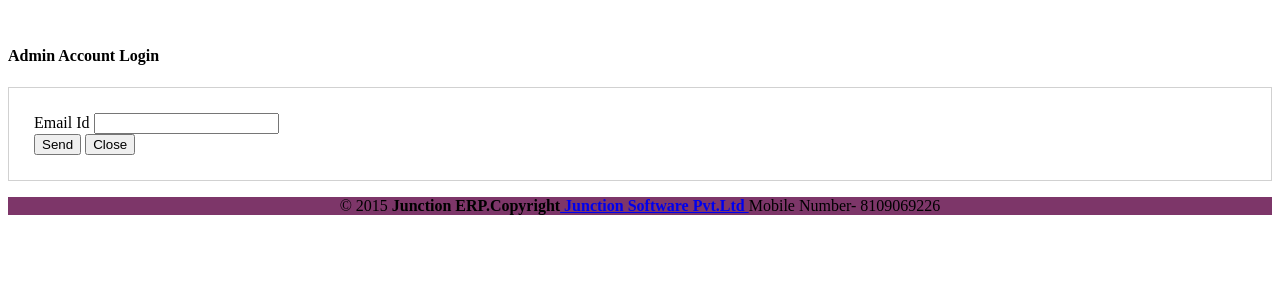
After one commit to junctiontech/appmanager, a CodeIgniter app: page /appmanager/index.php/login/reset_password_view in a window 1280 px wide. The commit adds this page. Shown: the top 300 px of the page. Run offline with CodeIgniter, Linux system fonts and the light colour scheme; some libraries are stand-ins or nearby versions.

Commit message:
impliment code for reset password

```diff
--- a/application/controllers/login.php
+++ b/application/controllers/login.php
@@ -490,4 +490,111 @@ Class Login extends CI_Controller {
 		$this->session->sess_destroy();
 		redirect('login');
 	}
+
+	function reset_password_view()
+	{
+		$this->load->view('reset_password',$this->data);
+		$this->parser->parse('include/footer_dashboard',$this->data);
+	}
+
+	function reset_password()
+	{
+		$UserEmail=$this->input->post('usermailid');
+		$EmailOrg=$this->login_model->get_reset_password('organizations',array('email'=>$UserEmail));
+		$code=substr(md5(microtime()),rand(0,26),5);
+		if($EmailOrg)
+		{
+			$updatePassword=$this->login_model->set_reset_password('organizations',array('email'=>$UserEmail),array('password'=>$code));
+		}
+		else
+		{
+			$EmailRegApp=$this->login_model->set_reset_password('registered_application',array('email'=>$UserEmail));
+			if($EmailRegApp)
+			{
+				$updatePassword=$this->login_model->set_reset_password('registered_application',array('email'=>$UserEmail),array('password'=>$code));
+			}
+		}
+		if($updatePassword)
+		{
+			$subject=" Zero Erp:- Reset Your Password ";
+			$message= " <html><body><h3>Hello: Administrator </h3><p> Please Use This Temporary Password And Reset Your Password <br> Temporary:- <b>$code  </b><br> </p><p><h3>Please Click In This Link And Activate Your Account  :)</h3></p><p> http://junctiondev.cloudapp.net/appmanager/login/activate_org/$json->registration_id/$code_application_id</p></body></html>";
+			$name='Junction Software Pvt Ltd';
+			/*
+			 This example shows settings to use when sending via Google's Gmail servers.
+			 */
+			//SMTP needs accurate times, and the PHP time zone MUST be set
+			//This should be done in your php.ini, but this is how to do it if you don't have access to that
+			date_default_timezone_set('Etc/UTC');
+
+			require 'PHPMailer/PHPMailerAutoload.php';
+
+			//Create a new PHPMailer instance
+			$mail = new PHPMailer;
+
+			//Tell PHPMailer to use SMTP
+			$mail->isSMTP();
+
+			//Enable SMTP debugging
+			// 0 = off (for production use)
+			// 1 = client messages
+			// 2 = client and server messages
+			$mail->SMTPDebug = 0;
+
+			//Ask for HTML-friendly debug output
+			$mail->Debugoutput = 'html';
+
+			//Set the hostname of the mail server
+			$mail->Host = 'smtp.gmail.com';
+
+			//Set the SMTP port number - 587 for authenticated TLS, a.k.a. RFC4409 SMTP submission
+			$mail->Port = 587;
+
+			//Set the encryption system to use - ssl (deprecated) or tls
+			$mail->SMTPSecure = 'tls';
+
+			//Whether to use SMTP authentication
+			$mail->SMTPAuth = true;
+
+			//Username to use for SMTP authentication - use full email address for gmail
+			$mail->Username = "dev4junction@gmail.com";
+
+			//Password to use for SMTP authentication
+			$mail->Password = 'initial1$';
+
+			//Set who the message is to be sent from
+			$mail->setFrom($UserEmail,$name);
+
+			//Set an alternative reply-to address
+			$mail->addReplyTo('dev4junction@gmail.com', $name);
+
+			//Set who the message is to be sent to
+			$mail->addAddress($UserEmail);
+
+			//Set the subject line
+			$mail->Subject = $subject;
+
+			//Read an HTML message body from an external file, convert referenced images to embedded,
+			//convert HTML into a basic plain-text alternative body
+			$mail->msgHTML($message);
+
+			//Replace the plain text body with one created manually
+			$mail->AltBody = 'This is a plain-text message body';
+
+			//Attach an image file
+			//$mail->addAttachment($uploadfile,$filename);
+
+			//send the message, check for errors
+			if (!$mail->send())
+			{
+				print "We encountered an error sending your mail";
+
+			}
+		}
+		else
+		{
+			?><script> alert('Email Id Does Not Exist');</script><?php
+					   redirect('http://junctiondev.cloudapp.net/appmanager','refresh');
+		}
+
+	}
 }
--- a/application/models/login_model.php
+++ b/application/models/login_model.php
@@ -125,4 +125,20 @@ class Login_model extends CI_Model
 		$qry=$this->db->update($table,array('status'=>'active'));
 		return true;
 	}
+
+	/* function for Get Data Organization And Application Admin */
+	function get_reset_password($table=false,$filter=false)
+	{
+		$this->db->select('*');
+		$qry=$this->db->get_where($table,$filter);
+		return true;
+	}
+
+	/* function for update Password Organization And Application Admin */
+	function set_reset_password($table=false,$filter=false,$data=false)
+	{
+		$this->db->where($filter);
+		$qry=$this->db->update($table,$data);
+		return true;
+	}
 }
--- a/application/views/dashboard.php
+++ b/application/views/dashboard.php
@@ -31,6 +31,7 @@
 		<a class="btn btn-icon btn-green" style="color: white; font-size:1.1em;" href="<?php echo base_url();?>login"><i class="fa-fire">  Home</i></a>
 	</div>
 	<div style="position: absolute; top:0;right:0;" >
+		<a class="btn btn-icon btn-green" style="color: white; font-size:1.1em;" onclick="callAjax();" data-toggle="modal" data-target="#modal-8" href="<?php echo base_url();?>login/reset_password_view"><i class="fa-fire">  Reset Password</i></a>
 		<a class="btn btn-icon btn-green" style="color: white; font-size:1.1em;" onclick="callAjax();" data-toggle="modal" data-target="#modal-8" href="<?php echo base_url();?>admin_panel"><i class="fa-fire">  Account Login</i></a>
 		<a class="btn btn-icon btn-green" style="color: white; font-size:1.1em;"  data-toggle="modal" data-target="#modal-8" href="<?php echo base_url();?>login/application_login"><i class="fa-fire">  Application Login</i></a>
 	</div>
--- /dev/null
+++ b/application/views/reset_password.php
@@ -0,0 +1,23 @@
+<div class="modal-content">
+	<div class="modal-header">
+		<!--  <button type="button" class="close" data-dismiss="modal" aria-hidden="true">&times;</button>-->
+		</br>
+		<h4 class="modal-title">Admin Account Login</h4>
+		<!--  <div class="errors-container">
+		</div>-->
+	</div>
+	<div class="modal-body">
+		<form role="form" method="POST"  id="ajaxcontent" class="" action="<?=base_url();?>login/reset_password_view" style="border:#d1d1d1 1px solid; padding: 25px;">
+			<div class="form-group">
+				<label class="control-label" for="username">Email Id</label>
+				<input type="text" class="form-control" name="usermailid" id="username" autocomplete="off" required/>
+			</div>
+			<div class="">
+				<button type="submit" class="btn btn-primary "><i class=""></i>    Send</button>
+				<button type="button" onclick="window.location.href='<?php echo base_url();?>login'" class="btn btn-white" data-dismiss="modal">Close</button>
+			</div>
+		</form>
+	</div>
+</div>
+</div>
+<script src="<?php echo base_url(); ?>assets/js/xenon-custom.js"></script>
```
